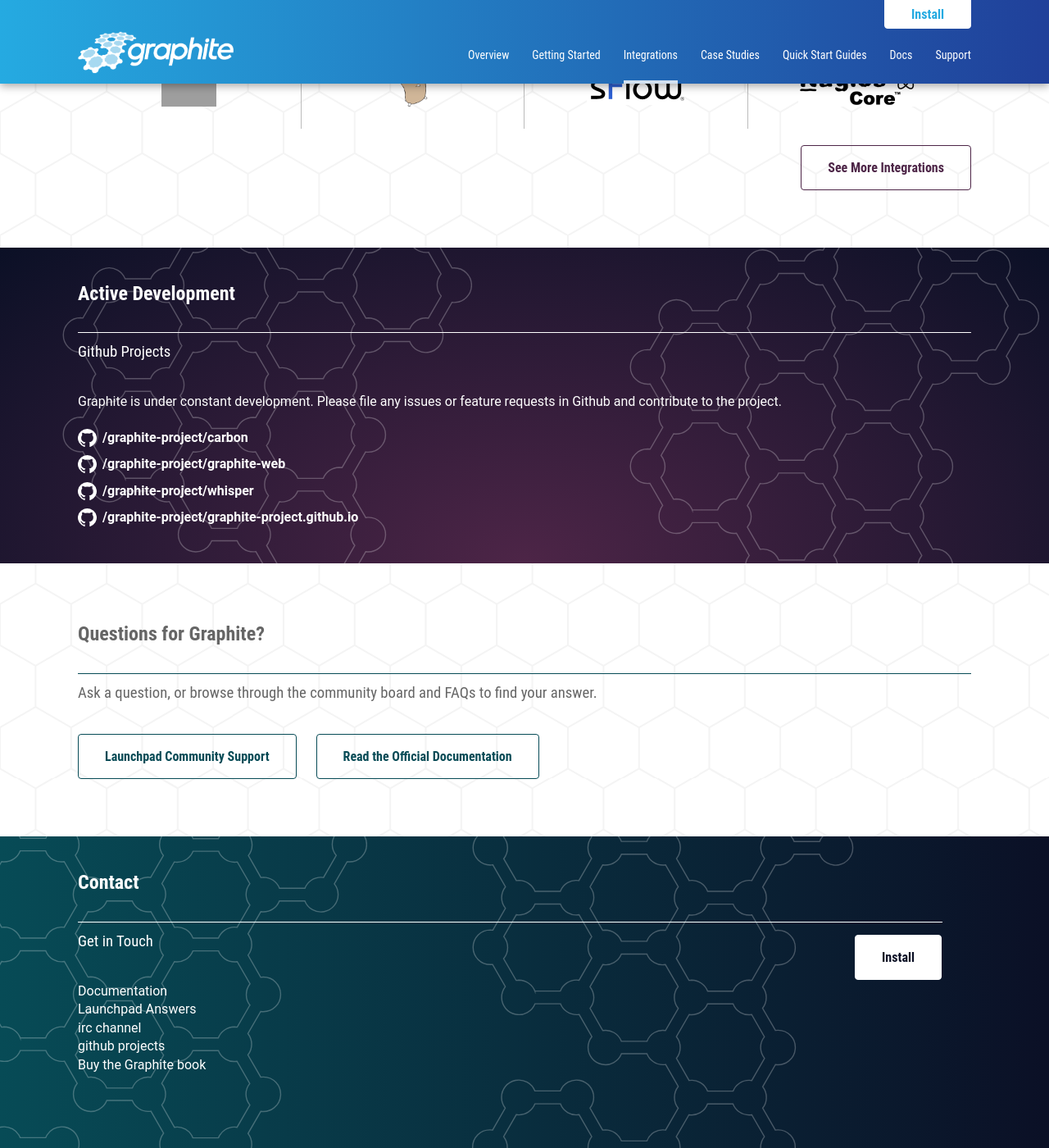
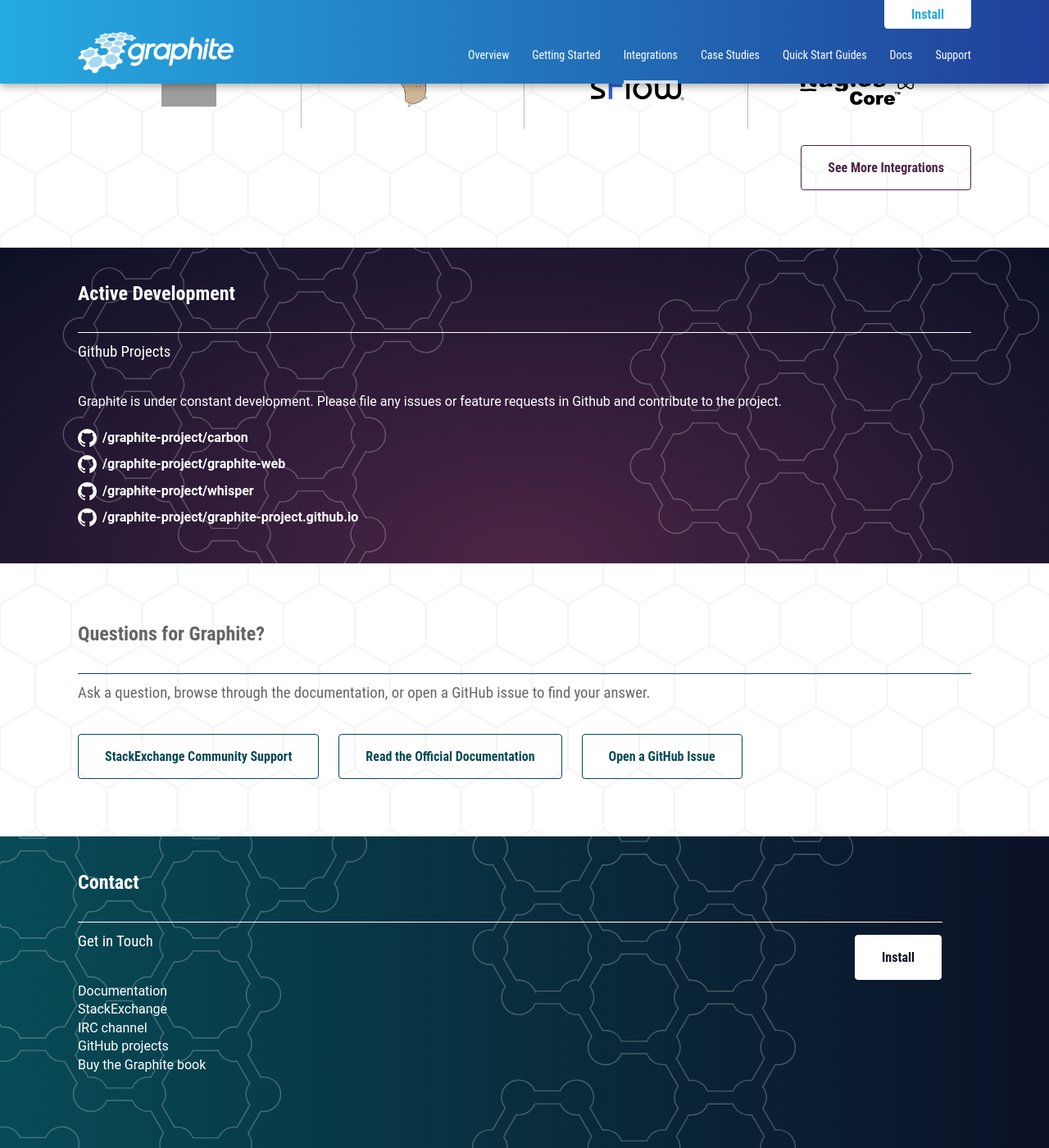
Before and after one commit to graphite-project/graphite-project.github.io, a Jekyll site: the page built from index.html, in a window 1280 px wide and 1400 px high, scrolled down 3190 px. Shown: the whole window at 82% size. Built offline with Jekyll 4.4.1, drawn with Linux system fonts in a browser that asks for light colours; nearby versions of some CDN libraries; grey boxes are pictures that could not be loaded.

Commit message:
update support info now that LP Answers has been disabled

```diff
--- a/_includes/page-footer.html
+++ b/_includes/page-footer.html
@@ -10,13 +10,13 @@
             <a class="links-list__link" href="http://graphite.readthedocs.org/en/latest/">Documentation</a>
           </li>
           <li class="links-list__item">
-            <a class="links-list__link" href="https://answers.launchpad.net/graphite" target="_blank">Launchpad Answers</a>
+            <a class="links-list__link" href="http://stackexchange.com/filters/27311/graphite" target="_blank">StackExchange</a>
           </li>
           <li class="links-list__item">
-            <a class="links-list__link" href="http://irc.netsplit.de/channels/details.php?room=%23graphite&net=freenode" target="_blank">irc channel</a>
+            <a class="links-list__link" href="http://irc.netsplit.de/channels/details.php?room=%23graphite&net=freenode" target="_blank">IRC channel</a>
           </li>
           <li class="links-list__item">
-            <a class="links-list__link" href="https://github.com/graphite-project" target="_blank">github projects</a>
+            <a class="links-list__link" href="https://github.com/graphite-project" target="_blank">GitHub projects</a>
           </li>
           <li class="links-list__item">
             <a class="links-list__link" href="http://shop.oreilly.com/product/0636920035794.do" target="_blank">Buy the Graphite book</a>
@@ -47,7 +47,7 @@
             <a class="links-list__link" href="/quick-start-guides/" target="_blank"><strong>Quick Start Guides</strong></a>
           </li>
           <li class="links-list__item">
-            <a class="links-list__link" href="https://answers.launchpad.net/graphite" target="_blank"><strong>Support</strong></a>
+            <a class="links-list__link" href="http://stackexchange.com/filters/27311/graphite" target="_blank"><strong>Support</strong></a>
           </li>
         </ul> -->
       </div>
--- a/_includes/page-header.html
+++ b/_includes/page-header.html
@@ -22,7 +22,7 @@
           <a class="site-nav__link" href="http://graphite.readthedocs.org/en/latest/" target="_blank">Docs</a>
         </li>
         <li class="site-nav__item">
-          <a class="site-nav__link" href="https://answers.launchpad.net/graphite" target="_blank">Support</a>
+          <a class="site-nav__link" href="http://stackexchange.com/filters/27311/graphite" target="_blank">Support</a>
         </li>
       </ul>
        <ul class="site-nav__actions">
--- a/css/styles.css
+++ b/css/styles.css
@@ -698,11 +698,15 @@
 
 .site-nav__toggle > .t {
   top: 0.625rem;
-  transition-property: top, transform; }
+  transition-property: top, -webkit-transform;
+  transition-property: top, transform;
+  transition-property: top, transform, -webkit-transform; }
 
 .site-nav__toggle > .b {
   bottom: 0.625rem;
-  transition-property: bottom, transform; }
+  transition-property: bottom, -webkit-transform;
+  transition-property: bottom, transform;
+  transition-property: bottom, transform, -webkit-transform; }
 
 .smaller .site-nav__toggle > .m,
 .smaller .site-nav__toggle > .t,
@@ -720,10 +724,12 @@
 
 .site-nav__toggle.nav-open > .t {
   top: 1.1875rem;
+  -webkit-transform: rotate(45deg);
           transform: rotate(45deg); }
 
 .site-nav__toggle.nav-open > .b {
   bottom: 1.1875rem;
+  -webkit-transform: rotate(-45deg);
           transform: rotate(-45deg); }
 
 .page-section {
@@ -1011,17 +1017,22 @@
 
 @media (min-width: 35.9375rem) {
   .case-study-logos {
+    display: -webkit-inline-flex;
     display: -ms-inline-flexbox;
     display: inline-flex;
+    -webkit-flex-direction: row;
         -ms-flex-direction: row;
             flex-direction: row;
+    -webkit-flex-wrap: wrap;
         -ms-flex-wrap: wrap;
             flex-wrap: wrap;
+    -webkit-justify-content: center;
         -ms-flex-pack: center;
             justify-content: center; } }
 
 @media (min-width: 40.625rem) {
   .case-study-logos {
+    -webkit-justify-content: space-between;
         -ms-flex-pack: justify;
             justify-content: space-between; } }
 
@@ -1042,18 +1053,23 @@
 
 @media (min-width: 40.625rem) {
   .circles-list {
+    display: -webkit-flex;
     display: -ms-flexbox;
     display: flex;
+    -webkit-flex-direction: row;
         -ms-flex-direction: row;
             flex-direction: row;
+    -webkit-flex-wrap: wrap;
         -ms-flex-wrap: wrap;
             flex-wrap: wrap;
+    -webkit-justify-content: center;
         -ms-flex-pack: center;
             justify-content: center;
     margin-bottom: 2.5rem; } }
 
 @media (min-width: 62rem) {
   .circles-list {
+    -webkit-justify-content: space-between;
         -ms-flex-pack: justify;
             justify-content: space-between; } }
 
@@ -1105,12 +1121,16 @@
   margin-bottom: 1.25rem; }
   @media (min-width: 40.625rem) {
     .integrations-list {
+      display: -webkit-flex;
       display: -ms-flexbox;
       display: flex;
+      -webkit-flex-direction: row;
           -ms-flex-direction: row;
               flex-direction: row;
+      -webkit-flex-wrap: wrap;
           -ms-flex-wrap: wrap;
               flex-wrap: wrap;
+      -webkit-justify-content: center;
           -ms-flex-pack: center;
               justify-content: center; } }
 
--- a/index.html
+++ b/index.html
@@ -230,10 +230,11 @@
   <div class="wrapper">
     <h2 class="section-header">Questions for Graphite?</h2>
     <hr class="hr">
-    <h3 class="section-subhead">Ask a question, or browse through the community board and FAQs to find your answer.</h3>
+    <h3 class="section-subhead">Ask a question, browse through the documentation, or open a GitHub issue to find your answer.</h3>
     <ul class="btn-group">
-      <li class="btn-group__item"><a class="btn btn--outline-deep" href="https://answers.launchpad.net/graphite" target="_blank">Launchpad Community Support</a></li>
+      <li class="btn-group__item"><a class="btn btn--outline-deep" href="http://stackexchange.com/filters/27311/graphite" target="_blank">StackExchange Community Support</a></li>
       <li class="btn-group__item"><a class="btn btn--outline-deep" href="http://graphite.readthedocs.org/en/latest/" target="_blank">Read the Official Documentation</a></li>
+      <li class="btn-group__item"><a class="btn btn--outline-deep" href="https://github.com/graphite-project/graphite-web/issues/new" target="_blank">Open a GitHub Issue</a></li>
     </ul>
   </div>
 </div>
```
Also changed, not shown: Gemfile.lock, 1 other file. Lines whose indentation alone changed are shown as unchanged.
